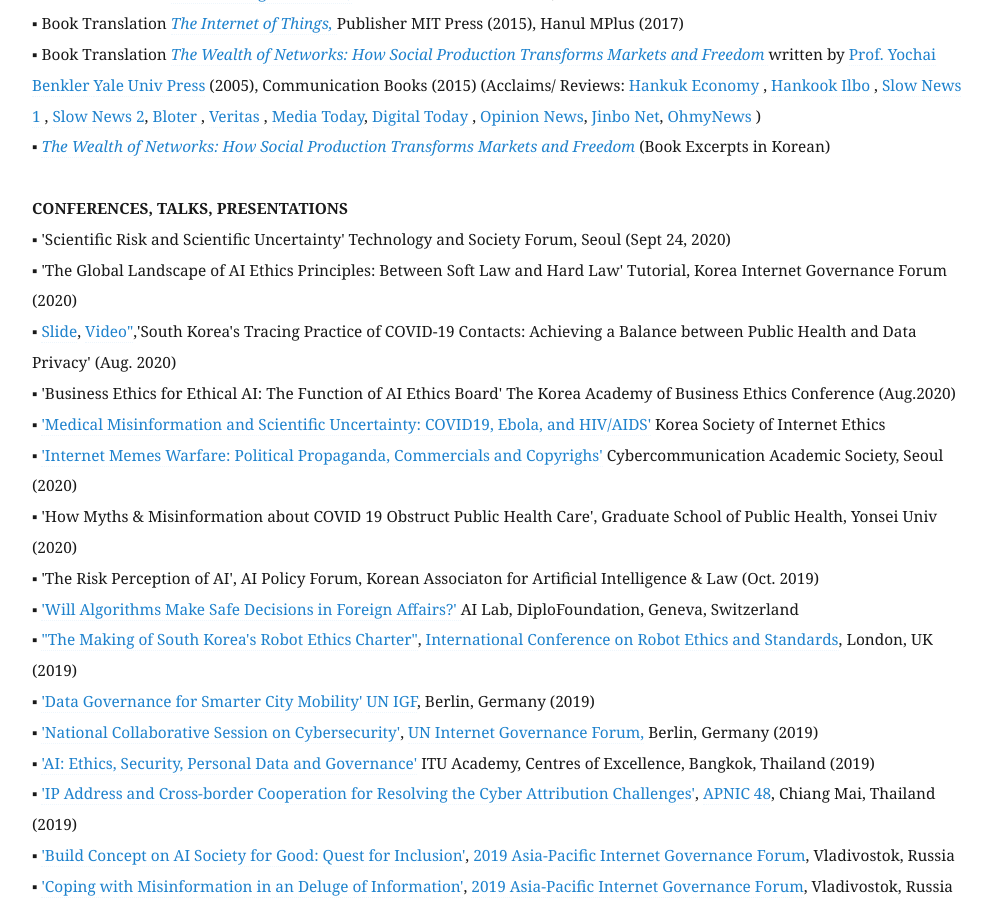
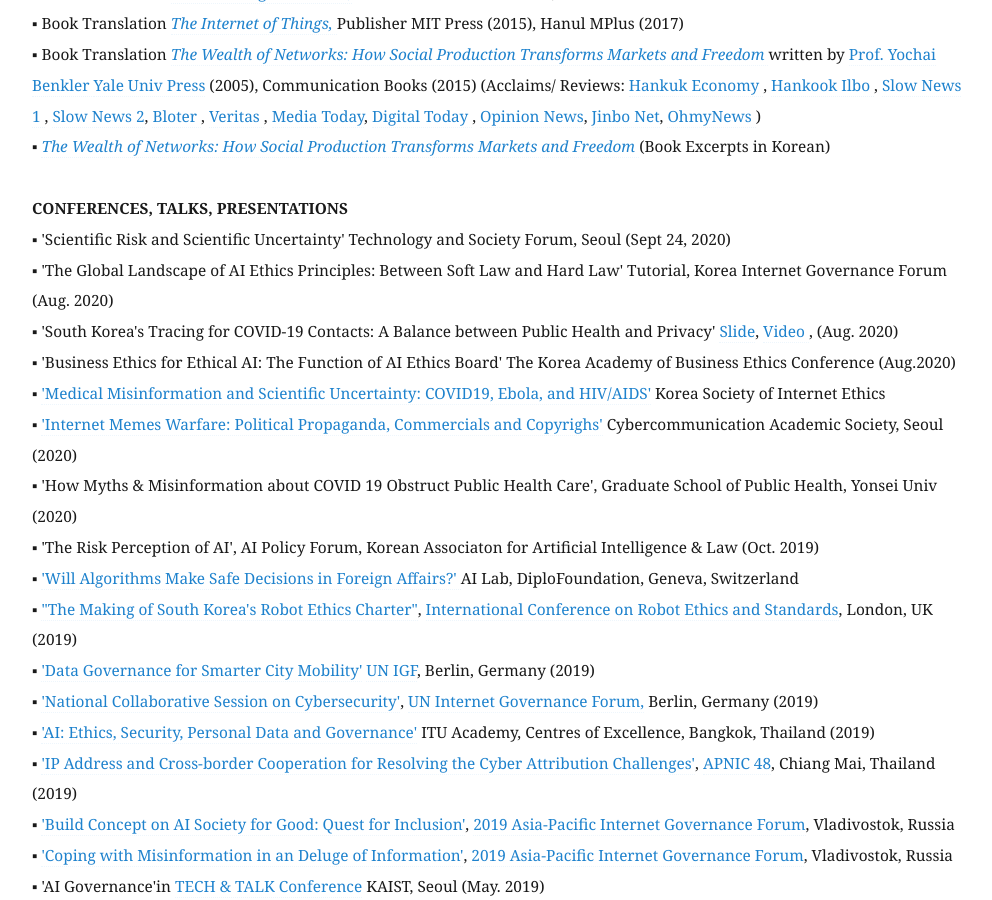
Before and after one commit to eunchangchoi/eunchangchoi.github.io, a Jekyll site: the page built from index.md, in a window 1280 px wide and 900 px high, scrolled down 2422 px. Shown: the whole window, without its empty margins (68-1060 px from the left). Built offline with Jekyll 4.4.1, drawn with Linux system fonts in a browser that asks for light colours.

Commit message:
Update index.md

```diff
--- a/index.md
+++ b/index.md
@@ -45,8 +45,8 @@
 <br>
  <strong> CONFERENCES, TALKS, PRESENTATIONS </strong> <br>
 ▪  'Scientific Risk and Scientific Uncertainty' Technology and Society Forum, Seoul (Sept 24, 2020)<br>
-▪  'The Global Landscape of AI Ethics Principles: Between Soft Law and Hard Law' Tutorial, Korea Internet Governance Forum (2020) <br>
-▪  <a href="https://www.slideshare.net/secret/vlJ18LSZxcB11J"> Slide</a>, <a href="https://www.youtube.com/watch?v=cEhrZUKgGPk"> Video"</a>,'South Korea's Tracing Practice of COVID-19 Contacts: Achieving a Balance between Public Health and Data Privacy' (Aug. 2020) <br>
+▪  'The Global Landscape of AI Ethics Principles: Between Soft Law and Hard Law' Tutorial, Korea Internet Governance Forum (Aug. 2020) <br>
+▪  'South Korea's Tracing for COVID-19 Contacts: A Balance between Public Health and Privacy' <a href="https://www.slideshare.net/secret/vlJ18LSZxcB11J"> Slide</a>, <a href="https://www.youtube.com/watch?v=cEhrZUKgGPk"> Video </a>, (Aug. 2020) <br>
 ▪  'Business Ethics for Ethical AI: The Function of AI Ethics Board' The Korea Academy of Business Ethics Conference (Aug.2020) <br>
 ▪  <a href="https://youtu.be/UE72pdH8kBU">'Medical Misinformation and Scientific Uncertainty: COVID19, Ebola, and HIV/AIDS'</a> Korea Society of Internet Ethics<br>
 ▪  <a href="https://www.slideshare.net/EunChangChoi/internet-meme-warfare-political-propaganda-commercial-ads-copyright-lawsuits"> 'Internet Memes Warfare: Political Propaganda, Commercials and Copyrighs'</a> Cybercommunication Academic Society, Seoul (2020)<br>
```
